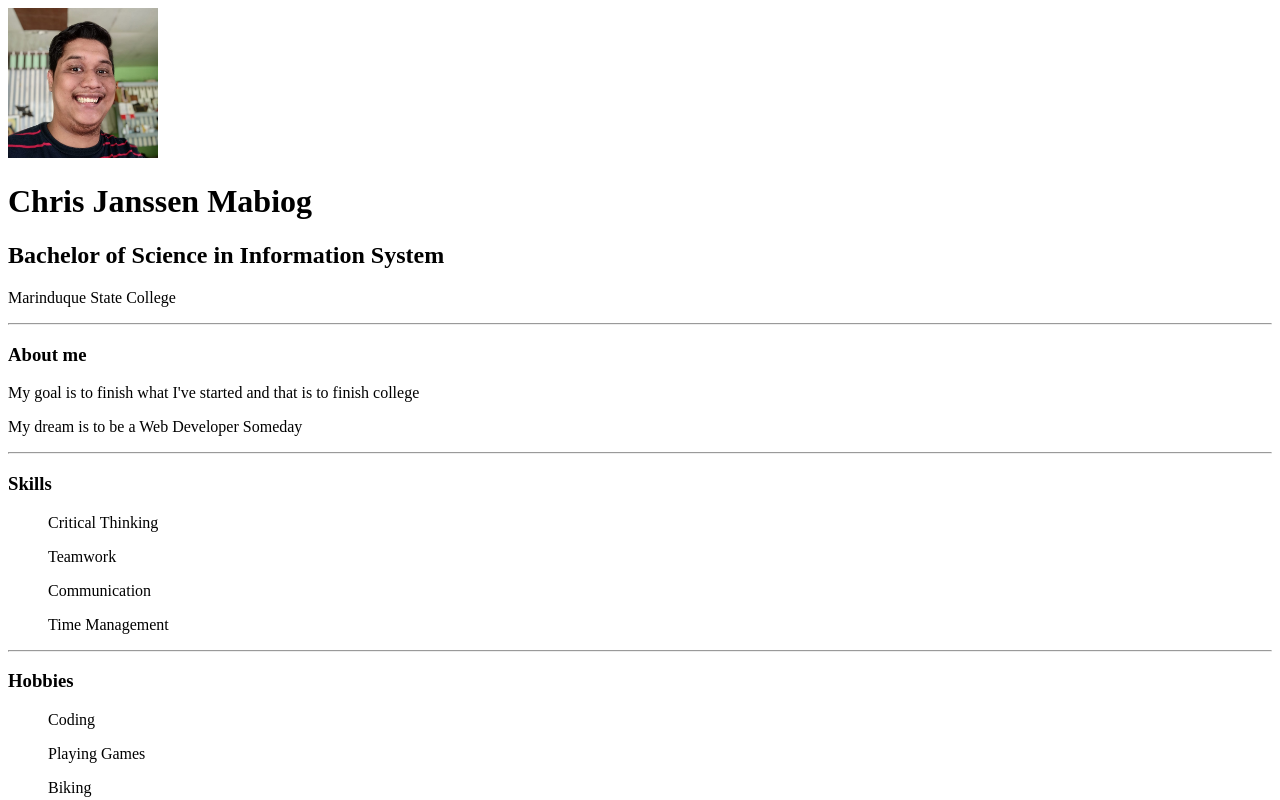
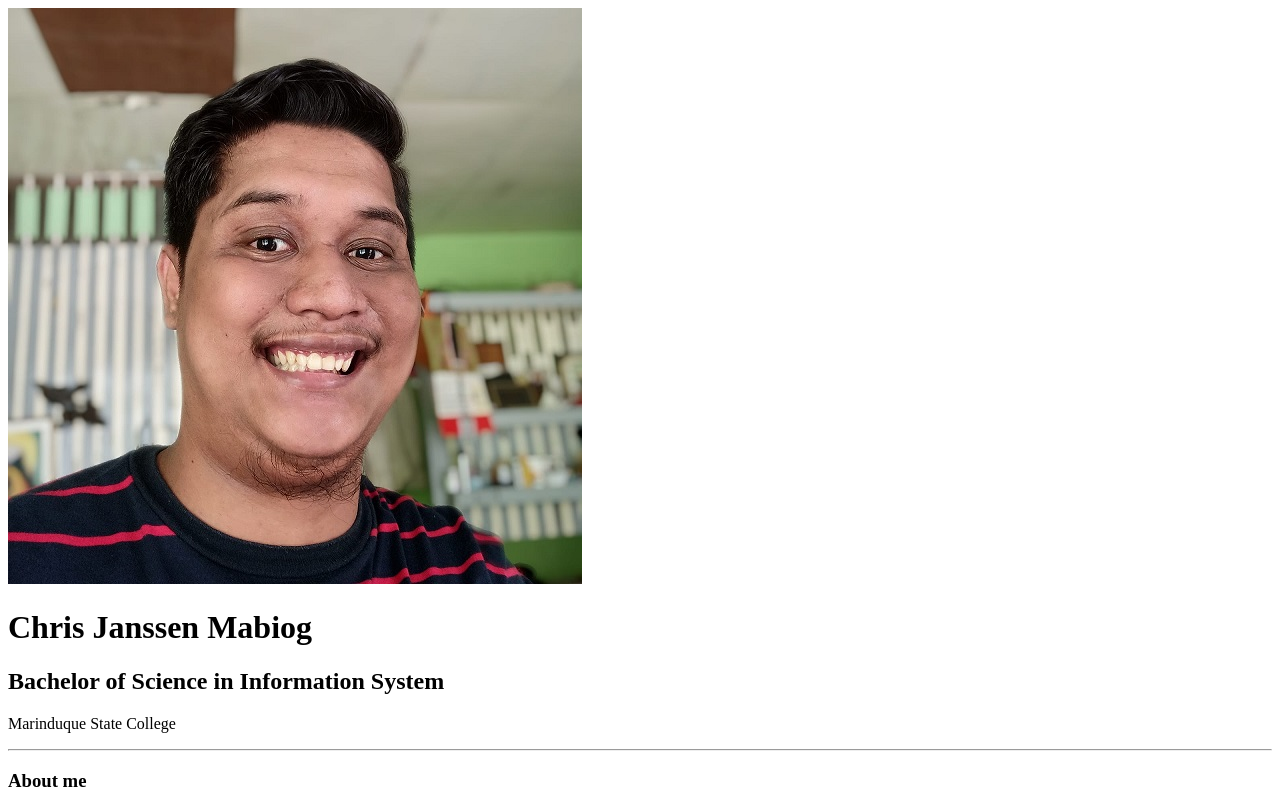
Before and after one commit to meaningofk/portfolio-project, a plain HTML site: page index.html in a window 1280 px wide. Shown: the top 800 px of the page. Drawn offline with Linux system fonts and the light colour scheme.

Commit message:
Update index.html

```diff
--- a/index.html
+++ b/index.html
@@ -6,7 +6,7 @@
     <title>ABOUT ME</title>
 </head>
 <body>
-    <img src="Cjpogi.jpg"width = "150" height = "150"/>
+    <img src="Cjpogi.jpg">
     <h1>Chris Janssen Mabiog</h1>
     <h2>Bachelor of Science in Information System</h2>
     <p>Marinduque State College</p>
```
